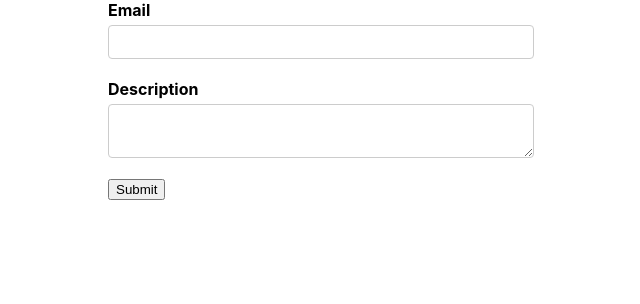
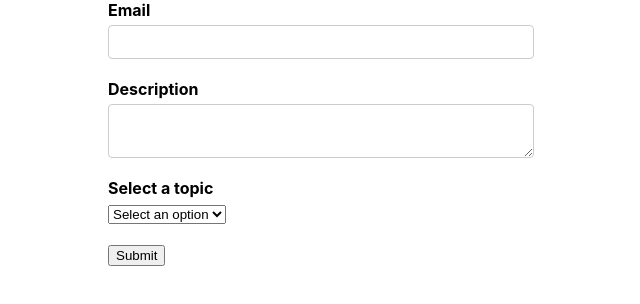
Before and after one commit to nihalshandev/react_formik, a React (Create React App) app: page / in a window 1280 px wide. Shown: the top 304 px of the page, without its empty margins (319-959 px from the left). Built offline with nearby package versions, Linux system fonts and the light colour scheme.

Commit message:
created select component

```diff
--- a/src/App.css
+++ b/src/App.css
@@ -9,8 +9,7 @@
   margin-bottom: 5px;
 }
 
-input[type='text'],
-input[type='email'],
+input,
 textarea {
   display: block;
   width: 400px;
--- a/src/Components/FormControl.js
+++ b/src/Components/FormControl.js
@@ -1,5 +1,6 @@
 import React from "react";
 import Input from "./Input";
+import Select from "./Select";
 import TextArea from "./TextArea";
 
 const FormControl = (props) => {
@@ -10,6 +11,7 @@
     case "textarea":
       return <TextArea {...rest} />;
     case "select":
+      return <Select {...rest} />;
     case "radio":
     case "checkbox":
     case "date":
--- a/src/Components/FormikContainer.js
+++ b/src/Components/FormikContainer.js
@@ -4,13 +4,21 @@
 import FormControl from "./FormControl";
 
 const FormikContainer = () => {
+  const dropdownOptions = [
+    { key: "Select an option", value: "" },
+    { key: "Option 1", value: "option1" },
+    { key: "Option 2", value: "option2" },
+    { key: "Option 3", value: "option3" },
+  ];
   const initialValues = {
     email: "",
     description: "",
+    selectOption: "",
   };
   const validationSchema = Yup.object({
     email: Yup.string().required("Required"),
     description: Yup.string().required("Required"),
+    selectOption: Yup.string().required("Required"),
   });
   const onSubmit = (values) => console.log("Form values", values);
   return (
@@ -27,7 +35,17 @@
             label="Email"
             name="email"
           />
-          <FormControl control="textarea" label="Description" name="description" />
+          <FormControl
+            control="textarea"
+            label="Description"
+            name="description"
+          />
+          <FormControl
+            control="select"
+            label="Select a topic"
+            name="selectOption"
+            options={dropdownOptions}
+             />
           <button type="submit">Submit</button>
         </Form>
       )}
--- /dev/null
+++ b/src/Components/Select.js
@@ -0,0 +1,24 @@
+import { ErrorMessage, Field } from "formik";
+import React from "react";
+import TextError from "./TextError";
+
+const Select = (props) => {
+  const { label, name, options, ...rest } = props;
+  return (
+    <div className="form-control">
+      <label htmlFor={name}>{label}</label>
+      <Field as="select" name={name} id={name} {...rest}>
+        {options.map((option) => {
+          return (
+            <option key={options.value} value={option.value}>
+              {option.key}
+            </option>
+          );
+        })}
+      </Field>
+      <ErrorMessage name={name} component={TextError} />
+    </div>
+  );
+};
+
+export default Select;
```
